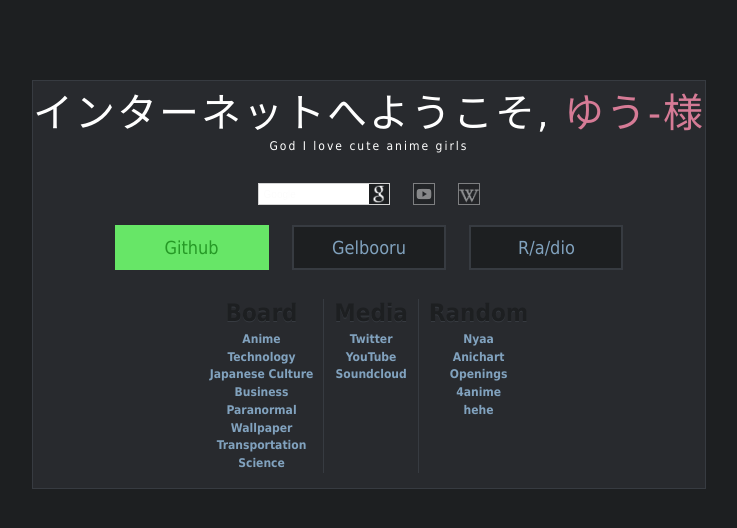
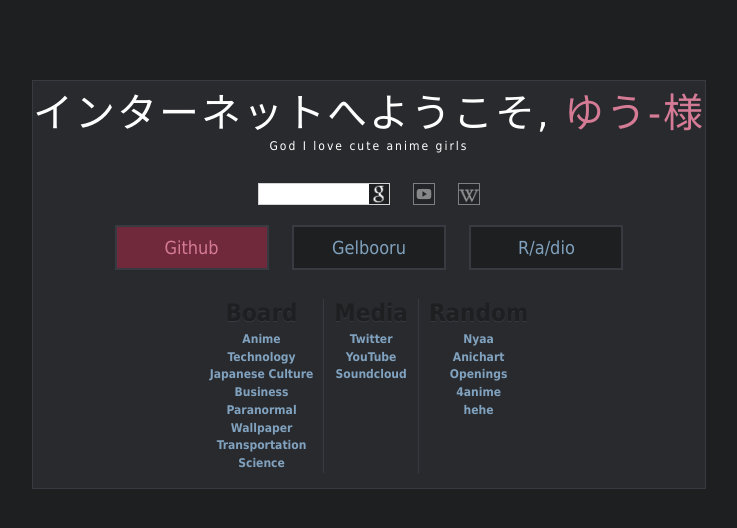
Before and after one commit to AsianUnoPlayer/asianunoplayer.github.io, a plain HTML site: page index.html in a window 1280 px wide. In both pictures the pointer is over the link "Github". Shown: the whole page, without its empty margins (271-1008 px from the left). Drawn offline with Linux system fonts and the light colour scheme.

Commit message:
fourth times the charm right? revision

```diff
--- a/themes/ruri-dark/colors.css
+++ b/themes/ruri-dark/colors.css
@@ -84,30 +84,30 @@
     border-left-color: #d67b96;
 }
 
-/* Green button */
+/* Green button*/
 .button_green > a,
 .button_green > ul {
-    border-color: #91b476;
+    border-color: #373B41;
 }
 .button_green > a,
 .button_green > ul > li > a {
-    color: #43644a;
-    background: #729a64;
+    color: #81A2BE;
+    background: #1D1F21;
 }
 .button_green > a:after {
-    border-left-color: #91b476;
+    border-left-color: #373B41;
 }
 .button_green:hover > a,
 .button_green > ul > li > a:hover {
-    color: #269926;
-    background: #67E667;
+    color: #d67b96;
+    background: #70293b;
 }
-.button_green:hover > a,
+.button_greeney:hover > a,
 .button_green:hover > ul {
-    border-color: #67E667;
+    border-color: #70293b;
 }
-.button_green:hover > a:after {
-    border-left-color: #269926;
+.button_grey:hover > a:after {
+    border-left-color: #d67b96;
 }
 
 /* column standard colors */
```
